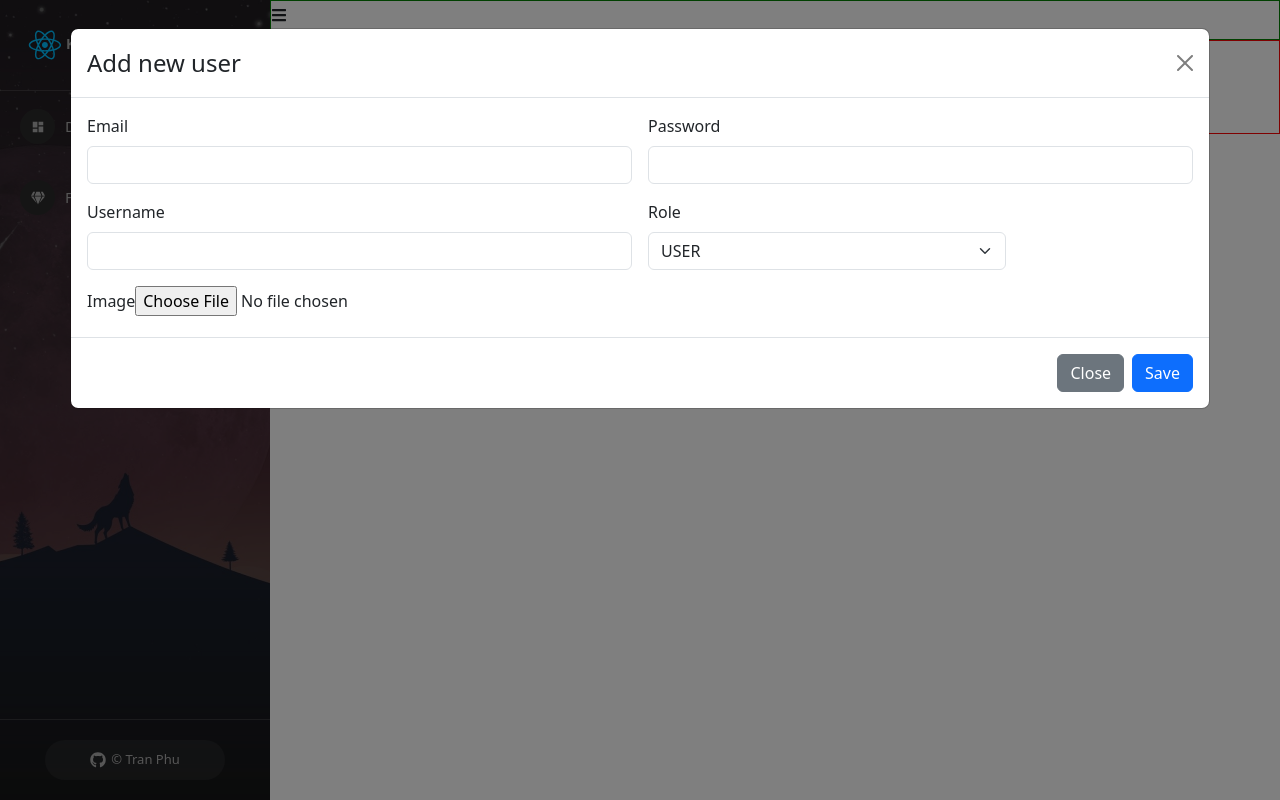
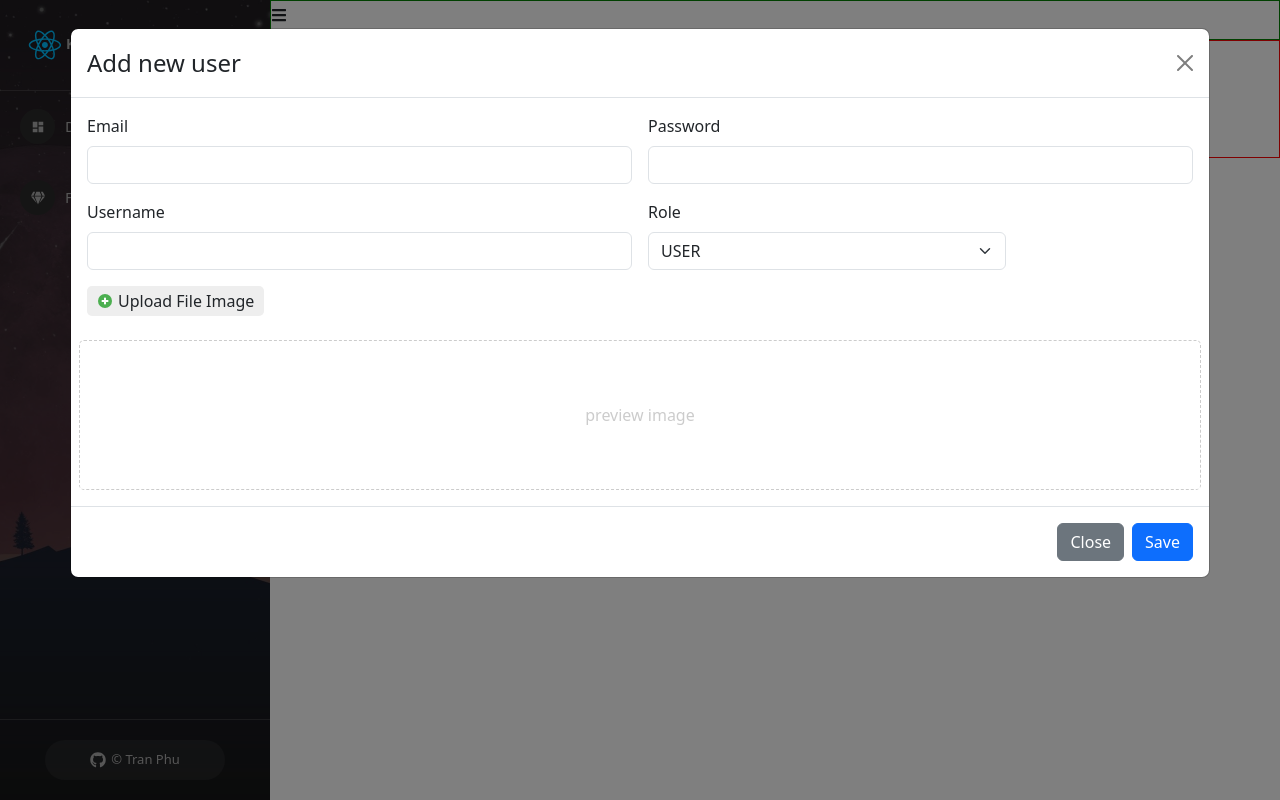
Before and after one commit to tranphu69/demo, a React (Create React App) app: page /admin/manager-users in a window 1280 px wide. Both pictures are taken after a click on the button "Launch demo modal". Built offline with nearby package versions, Linux system fonts and the light colour scheme.

Commit message:
video 57

```diff
--- a/src/components/Admin/Content/ManagerUser.js
+++ b/src/components/Admin/Content/ManagerUser.js
@@ -1,4 +1,5 @@
 import ModalCreateUser from "./ModalCreateUser";
+import './ManagerUser.scss';
 
 const ManagerUser = (props) => {
     return(
@@ -12,8 +13,8 @@
                 </div>
                 <div>
                     table users
-                    <ModalCreateUser/>
                 </div>
+                <ModalCreateUser/>
             </div>
         </div>
     )
--- /dev/null
+++ b/src/components/Admin/Content/ManagerUser.scss
@@ -0,0 +1,33 @@
+.manage-user-container {
+    .users-content{
+
+    }
+}
+.modal-add-user{
+    .img-preview{
+        border: 1px dashed #ccc;
+        height: 150px;
+        border-radius: 5px;
+        display: flex;
+        justify-content: center;
+        align-items: center;
+        color: #ccc;
+        img{
+            max-width: 100%;
+            max-height: 100%;
+        }
+    }
+    .label-upload{
+        display: flex;
+        gap: 5px;
+        align-items: center;
+        width: fit-content;
+        padding: 3px 10px;
+        border-radius: 5px;
+        background: #eeeeee;
+        cursor: pointer;
+        &:hover{
+            background: #dcdcdc;
+        }
+    }
+}
--- a/src/components/Admin/Content/ModalCreateUser.js
+++ b/src/components/Admin/Content/ModalCreateUser.js
@@ -1,12 +1,27 @@
 import { useState } from 'react';
 import Button from 'react-bootstrap/Button';
 import Modal from 'react-bootstrap/Modal';
+import { FcPlus } from 'react-icons/fc';
+
 
 const ModalCreateUser = (props) => {
   const [show, setShow] = useState(false);
-
   const handleClose = () => setShow(false);
   const handleShow = () => setShow(true);
+
+  const [email, setEmail] = useState("");
+  const [password, setPassword] = useState("");
+  const [username, setUsername] = useState("");
+  const [image, setImage] = useState("");
+  const [role, setRole] = useState("USER");
+  const [previewImage, setPreviewImage] = useState("");
+
+  const handleUploadImage = (event) => {
+    if(event.target && event.target.files && event.target.files[0]){
+      setPreviewImage(URL.createObjectURL(event.target.files[0]));
+      setImage(event.target.files[0]);
+    }
+  }
 
   return (
     <>
@@ -14,7 +29,7 @@
         Launch demo modal
       </Button>
 
-      <Modal show={show} onHide={handleClose} size="xl" backdrop="static">
+      <Modal show={show} onHide={handleClose} size="xl" backdrop="static" className='modal-add-user'>
         <Modal.Header closeButton>
           <Modal.Title>Add new user</Modal.Title>
         </Modal.Header>
@@ -22,26 +37,35 @@
           <form class="row g-3">
             <div class="col-md-6">
               <label class="form-label">Email</label>
-              <input type="email" class="form-control"/>
+              <input type="email" class="form-control" value={email} onChange={(event)=>{setEmail(event.target.value)}}/>
             </div>
             <div class="col-md-6">
               <label class="form-label">Password</label>
-              <input type="password" class="form-control"/>
+              <input type="password" class="form-control" value={password} onChange={(event)=>{setPassword(event.target.value)}}/>
             </div>
             <div class="col-md-6">
               <label class="form-label">Username</label>
-              <input type="text" class="form-control"/>
+              <input type="text" class="form-control" value={username} onChange={(event)=>{setUsername(event.target.value)}}/>
             </div>
             <div class="col-md-4">
               <label class="form-label">Role</label>
-              <select class="form-select">
-                <option selected value="USER">USER</option>
+              <select class="form-select" onChange={(event) => {setRole(event.target.value)}}>
+                <option value="USER">USER</option>
                 <option value="ADMIN">ADMIN</option>
               </select>
             </div>
             <div class="col-md-12">
-              <label class="form-label">Image</label>
-              <input type="file"/>
+              <label class="form-label label-upload" htmlFor='labelUpload'>
+                <FcPlus/> Upload File Image
+              </label>
+              <input type="file" hidden id='labelUpload' onChange={(event) => handleUploadImage(event)}/>
+            </div>
+            <div class='col-md-12 img-preview'>
+              {previewImage ?
+              <img src={previewImage}/>
+              :
+              <span>preview image</span>
+              }
             </div>
           </form>
         </Modal.Body>
```
